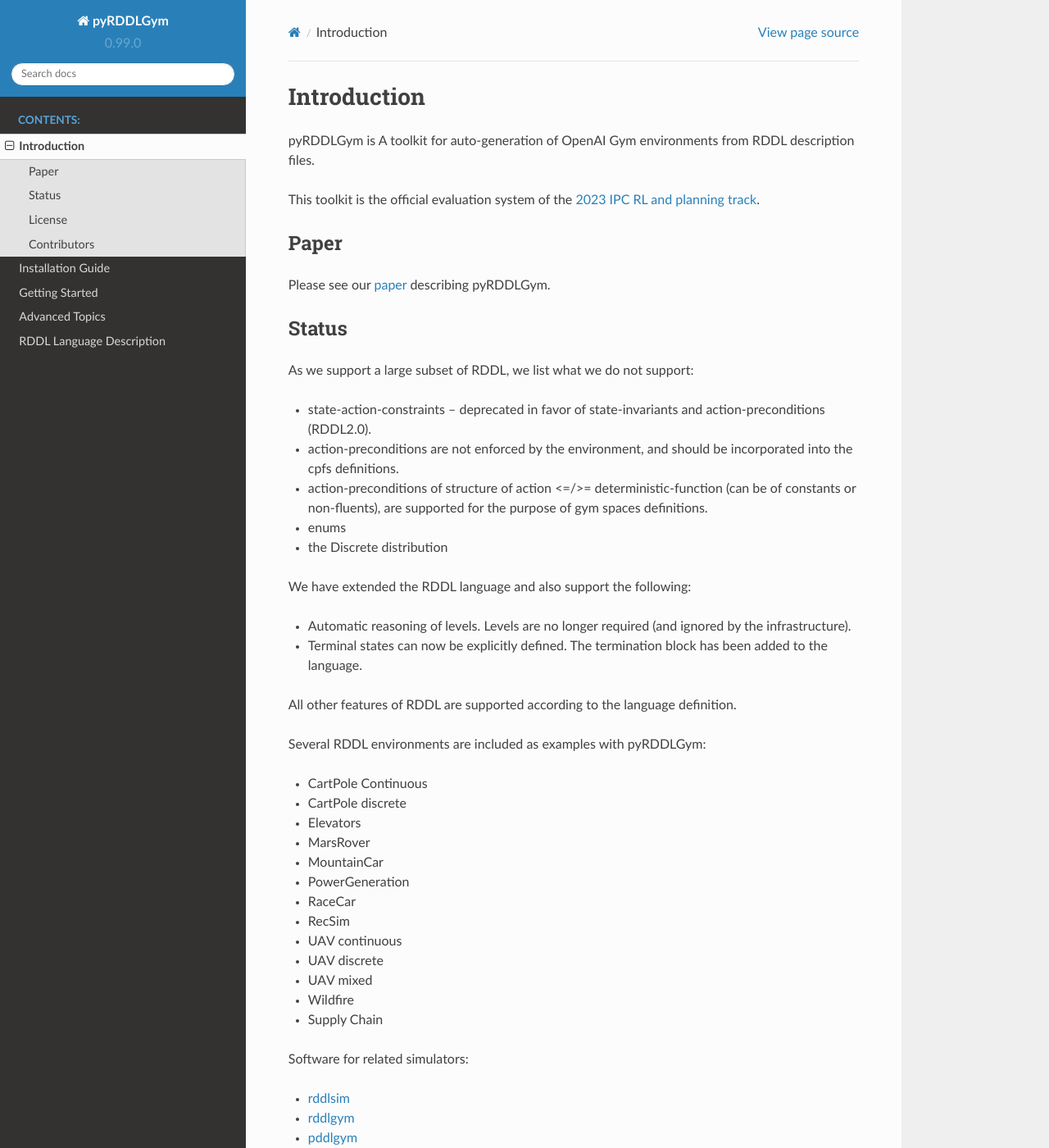
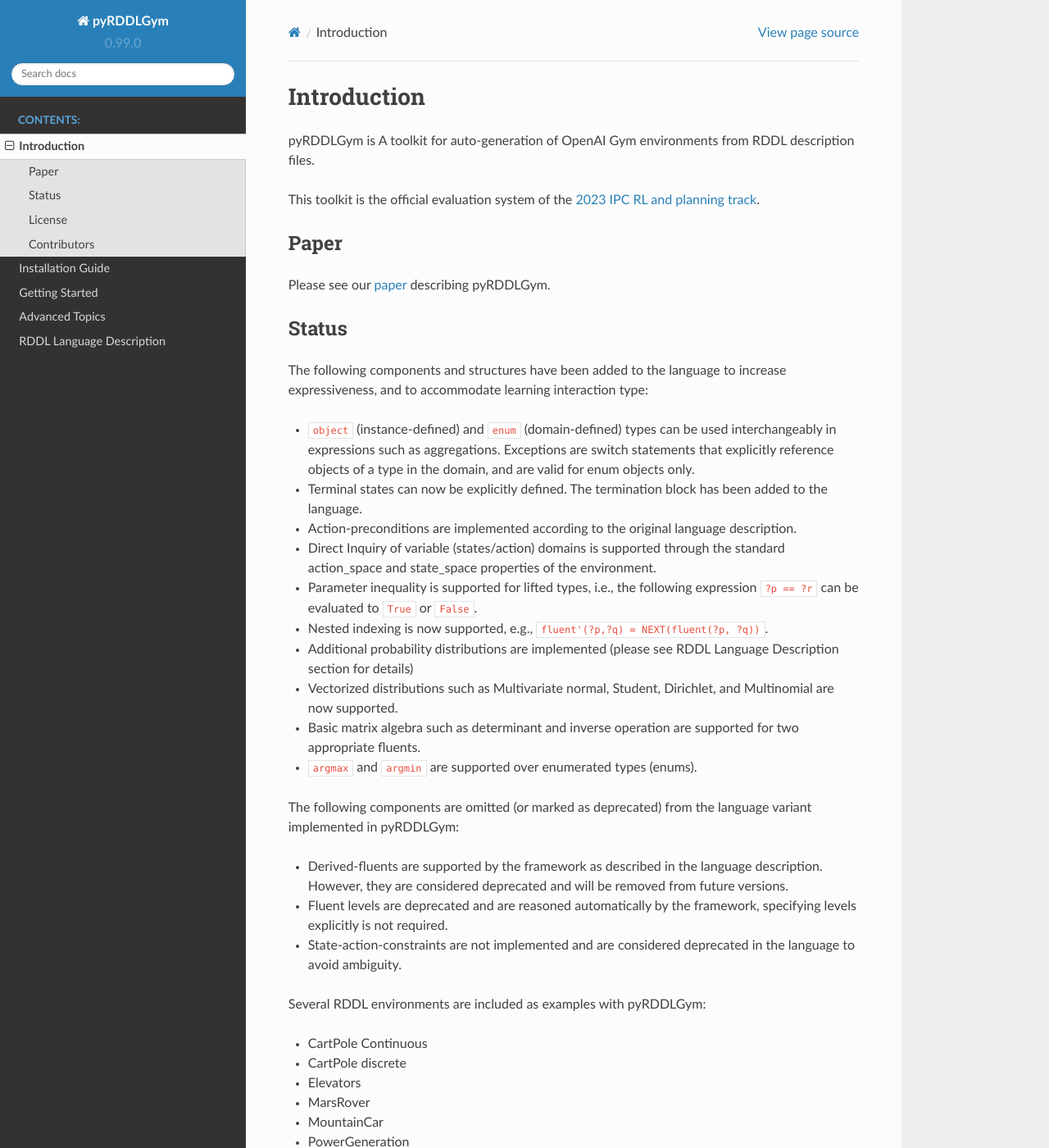
Before and after one commit to pyrddlgym-project/pyRDDLGym, a Sphinx documentation site: the page built from docs/introduction.rst, in a window 1280 px wide and 1400 px high. Shown: the whole window at 82% size. Built offline with Sphinx 7.4.7 and the Read the Docs theme 2.0.0, drawn with Linux system fonts in a browser that asks for light colours.

Commit message:
Update introduction.rst

```diff
--- a/docs/introduction.rst
+++ b/docs/introduction.rst
@@ -12,20 +12,24 @@ Please see our `paper <https://arxiv.org/abs/2211.05939>`_ describing pyRDDLGym.
 Status
 ------
 
-As we support a large subset of RDDL, we list what we do not support:
+The following components and structures have been added to the language to increase expressiveness, and to accommodate learning interaction type:
 
-- state-action-constraints -- deprecated in favor of state-invariants and action-preconditions (RDDL2.0).
-- action-preconditions are not enforced by the environment, and should be incorporated into the cpfs definitions.
-- action-preconditions of structure of action <=/>= deterministic-function (can be of constants or non-fluents), are supported for the purpose of gym spaces definitions.
-- enums
-- the Discrete distribution
+- ``object`` (instance-defined) and ``enum`` (domain-defined) types can be used interchangeably in expressions such as aggregations. Exceptions are switch statements that explicitly reference objects of a type in the domain, and are valid for enum objects only.
+- Terminal states can now be explicitly defined. The termination block has been added to the language.
+- Action-preconditions are implemented according to the original language description.
+- Direct Inquiry of variable (states/action) domains is supported through the standard action_space and state_space properties of the environment.
+- Parameter inequality is supported for lifted types, i.e., the following expression ``?p == ?r`` can be evaluated to ``True`` or ``False``.
+- Nested indexing is now supported, e.g., ``fluent'(?p,?q) = NEXT(fluent(?p, ?q))``.
+- Additional probability distributions are implemented (please see RDDL Language Description section for details)
+- Vectorized distributions such as Multivariate normal, Student, Dirichlet, and Multinomial are now supported.
+- Basic matrix algebra such as determinant and inverse operation are supported for two appropriate fluents.
+- ``argmax`` and ``argmin`` are supported over enumerated types (enums).
 
-We have extended the RDDL language and also support the following:
+The following components are omitted (or marked as deprecated) from the language variant implemented in pyRDDLGym:
 
-- Automatic reasoning of levels. Levels are no longer required (and ignored by the infrastructure).
-- Terminal states can now be explicitly defined. The termination block has been added to the language.
-
-All other features of RDDL are supported according to the language definition.
+- Derived-fluents are supported by the framework as described in the language description. However, they are considered deprecated and will be removed from future versions.
+- Fluent levels are deprecated and are reasoned automatically by the framework, specifying levels explicitly is not required.
+- State-action-constraints are not implemented and are considered deprecated in the language to avoid ambiguity.
 
 Several RDDL environments are included as examples with pyRDDLGym:
 
```
